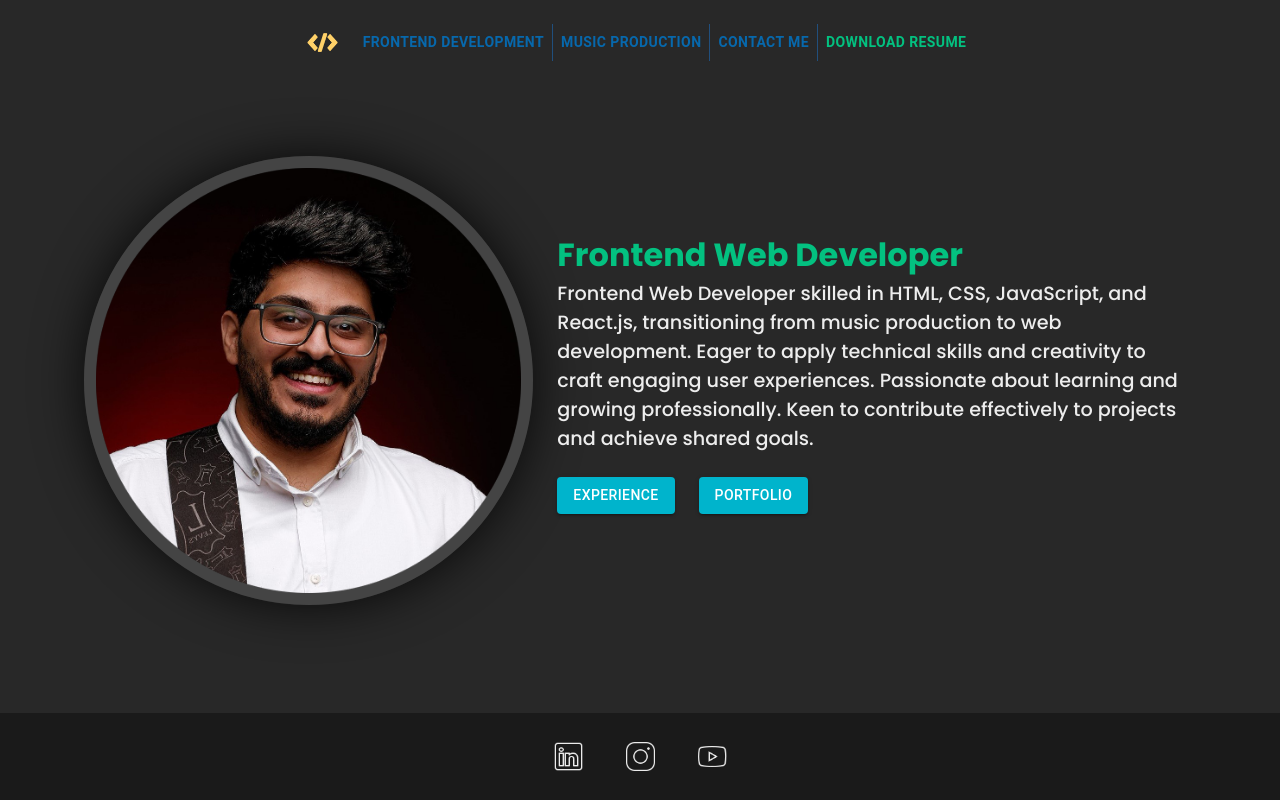
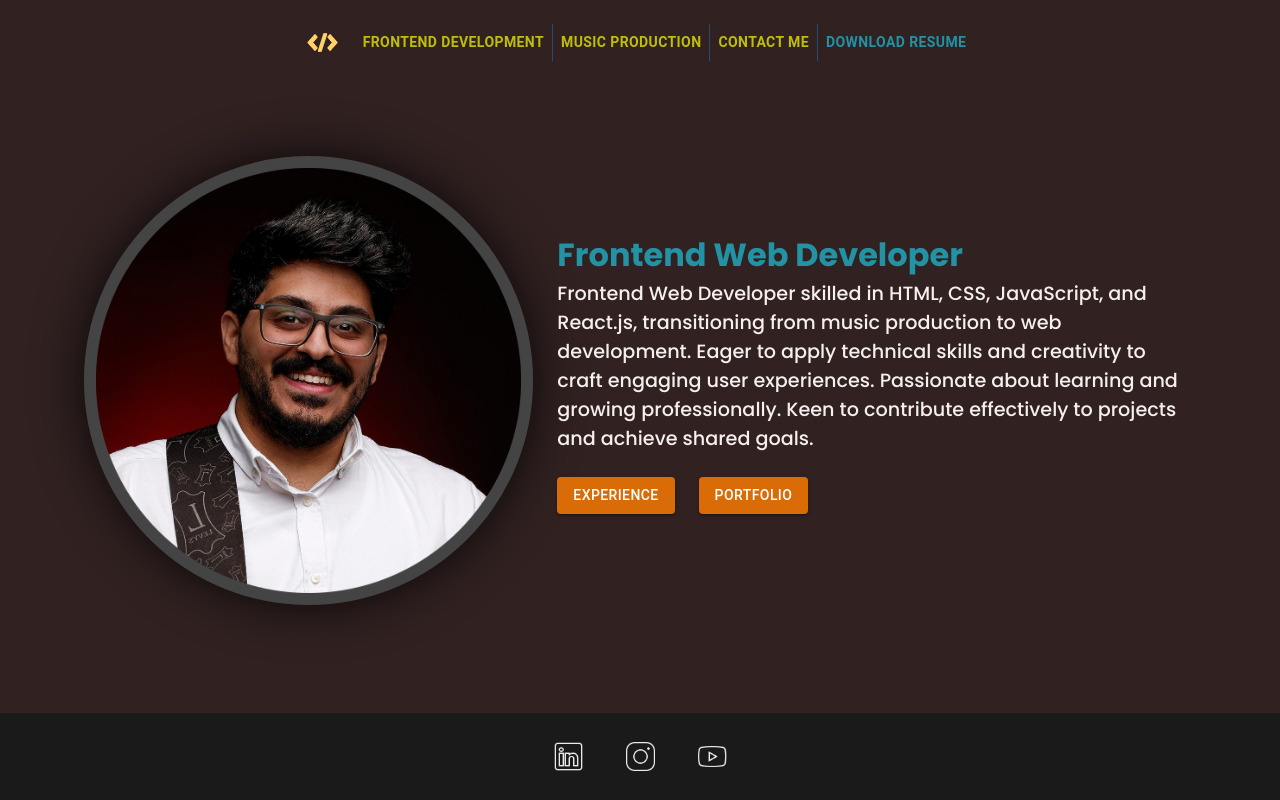
Before and after one commit to Osamaas93/osama-abusafieh-portfolio, a React (Create React App) app: page /osama-abusafieh-portfolio/frontend-development in a window 1280 px wide. Built offline with nearby package versions, Linux system fonts and the light colour scheme.

Commit message:
add the context and fix the routes

```diff
--- a/src/App.js
+++ b/src/App.js
@@ -1,11 +1,13 @@
 import { BrowserRouter as Router, Routes, Route } from "react-router-dom";
 import Layout from "./layout/Layout";
-import FrontendDevelopment from "./pages/FrontendDevelopment";
-import MusicProduction from "./pages/MusicProduction";
+import FrontendDevelopment from "./pages/SummaryPage";
 import ContactMe from "./pages/ContactMe";
+import MusicExperience from "./pages/Experience";
+import { SelectedContentProvider } from "./pages/context/context";
 
 function App() {
   return (
+    <SelectedContentProvider>
       <Router basename="osama-abusafieh-portfolio">
         <Routes>
           <Route path="/" element={<Layout />}>
@@ -14,11 +16,12 @@ function App() {
               path="frontend-development"
               element={<FrontendDevelopment />}
             />
-          <Route path="music-production" element={<MusicProduction />} />
             <Route path="contact-me" element={<ContactMe />} />
+            <Route path="music-experience" element={<MusicExperience />} />
           </Route>
         </Routes>
       </Router>
+    </SelectedContentProvider>
   );
 }
 
--- a/src/components/NavBar.js
+++ b/src/components/NavBar.js
@@ -1,6 +1,8 @@
 import { Button, ButtonGroup } from "@mui/material";
 import { Link } from "react-router-dom";
 import styled from "styled-components";
+import useSelectedContent from "../pages/context/context";
+import { myInformation } from "../utls/myInfotmation";
 
 const CustomButton = styled(Button)`
   && {
@@ -19,12 +21,35 @@ const ResumeButton = styled(Button)`
 `;
 
 const NavBar = () => {
+  const { updateSelectedContent } = useSelectedContent();
   return (
     <ButtonGroup variant="text" aria-label="button group">
-      <CustomButton component={Link} to="/frontend-development">
+      <CustomButton
+        component={Link}
+        to="/"
+        onClick={() =>
+          updateSelectedContent(
+            myInformation.frontend.title,
+            myInformation.frontend.description,
+            myInformation.frontend.image,
+            myInformation.frontend.id
+          )
+        }
+      >
         Frontend Development
       </CustomButton>
-      <CustomButton component={Link} to="/music-production">
+      <CustomButton
+        component={Link}
+        to="/"
+        onClick={() =>
+          updateSelectedContent(
+            myInformation.music.title,
+            myInformation.music.description,
+            myInformation.music.image,
+            myInformation.music.id
+          )
+        }
+      >
         Music Production
       </CustomButton>
       <CustomButton component={Link} to="/contact-me">
--- a/src/index.css
+++ b/src/index.css
@@ -20,12 +20,19 @@ code {
 }
 
 :root{
-  --brandPrimary: #0768AC;
+/*   --brandPrimary: #0768AC;
   --brandSecondary: #03C180;
   --bgDefault: #1A1A1A;
   --bgBody: #282828;
   --linesColor: #000000;
   --bodyText: #EDEDED;
-  --heartColor: #DC143C;
+  --heartColor: #DC143C; */
+  --bgBody: #312121;
+  --bodyText: #f5efed;
+  --brandPrimary:#bdbf09 ;
+  --brandSecondary: #2292a4;
+  --bgDefault: #1A1A1A;
 
 }
+
+/* {"Smoky black":"#0f0a0a","Isabelline":"#f5efed","Blue (Munsell)":"#2292a4","Citrine":"#bdbf09","Cocoa Brown":"#d96c06"} */
--- a/src/pages/ContactMe.js
+++ b/src/pages/ContactMe.js
@@ -24,17 +24,14 @@ const CustomTextField = styled(TextField)`
       color: white;
     }
     .MuiOutlinedInput-root {
-      /* For border color */
       fieldset {
         border-color: white;
       }
       &:hover fieldset {
-        border-color: var(--brandPrimary); /* Change border color on hover */
+        border-color: var(--brandPrimary);
       }
       &.Mui-focused fieldset {
-        border-color: var(
-          --brandPrimary
-        ); /* Change border color when focused */
+        border-color: var(--brandPrimary);
       }
     }
   }
@@ -87,7 +84,7 @@ const ContactMe = () => {
       <Container maxWidth="xs">
         <Box
           sx={{
-            marginTop: 8,
+            marginTop: 3,
             display: "flex",
             flexDirection: "column",
             alignItems: "center",
--- /dev/null
+++ b/src/pages/Experience.js
@@ -0,0 +1,5 @@
+const Experience = () => {
+  return <div></div>;
+};
+
+export default Experience;
--- a/src/pages/MusicProduction.js
+++ /dev/null
@@ -1,101 +0,0 @@
-import React from "react";
-import { Box, Button, Container, Grid } from "@mui/material";
-import { myInformation } from "../utls/myInfotmation";
-import styled from "styled-components";
-
-const CustomGrid = styled.div`
-  @media (max-width: 700px) {
-    text-align: center;
-  }
-`;
-
-const FrontendDevelopment = () => {
-  return (
-    <Box
-      sx={{
-        display: "flex",
-        flexDirection: "column",
-        justifyContent: "center",
-        alignItems: "center",
-        minHeight: "calc(100vh - 64px - 64px)", // Adjust according to your header and footer height
-      }}
-    >
-      <Container>
-        <Box
-          sx={{
-            padding: "20px 20px 100px 20px",
-          }}
-        >
-          <Grid container spacing={3}>
-            <Grid item xs={12} lg={5}>
-              <Box
-                display="flex"
-                justifyContent="center"
-                sx={{
-                  border: "12px solid  #444",
-                  boxShadow: "0px 0px 50px 0px rgba(0, 0, 0, 0.8)",
-                  borderRadius: "999px",
-                }}
-              >
-                <img
-                  alt="complex"
-                  src={`${process.env.PUBLIC_URL}/assets/music-img.png`}
-                  style={{
-                    maxWidth: "100%",
-                    maxHeight: "100%",
-                  }}
-                />
-              </Box>
-            </Grid>
-            <Grid
-              item
-              xs={12}
-              lg={7}
-              container
-              direction="column"
-              justifyContent="center"
-              alignItems="center"
-            >
-              <Grid item>
-                <CustomGrid>
-                  <h2
-                    style={{
-                      fontSize: "2rem",
-                      color: "var(--brandSecondary)",
-                      fontWeight: 700,
-                    }}
-                  >
-                    {myInformation.music.title}
-                  </h2>
-                  <h4
-                    style={{
-                      fontSize: "1.2rem",
-                      color: "var(--bodyText)",
-                      fontWeight: 500,
-                    }}
-                  >
-                    {myInformation.music.description}
-                  </h4>
-                  <Button
-                    variant="contained"
-                    sx={{ mt: 3, mb: 2, mr: 3, background: "#00B4CC" }}
-                  >
-                    Experience
-                  </Button>
-                  <Button
-                    variant="contained"
-                    sx={{ mt: 3, mb: 2, background: "#00B4CC" }}
-                  >
-                    Portfolio
-                  </Button>
-                </CustomGrid>
-              </Grid>
-            </Grid>
-          </Grid>
-        </Box>
-      </Container>
-    </Box>
-  );
-};
-
-export default FrontendDevelopment;
--- /dev/null
+++ b/src/pages/Portfolio.js
@@ -0,0 +1,5 @@
+const Portfolio = () => {
+  return <div></div>;
+};
+
+export default Portfolio;
--- a/src/pages/FrontendDevelopment.js
+++ b/src/pages/SummaryPage.js
@@ -1,7 +1,7 @@
 import React from "react";
 import { Box, Button, Container, Grid } from "@mui/material";
 import styled from "styled-components";
-import { myInformation } from "../utls/myInfotmation";
+import useSelectedContent from "./context/context";
 
 const CustomGrid = styled.div`
   @media (max-width: 700px) {
@@ -10,6 +10,7 @@ const CustomGrid = styled.div`
 `;
 
 const FrontendDevelopment = () => {
+  const { selectedContent } = useSelectedContent();
   return (
     <Box
       sx={{
@@ -39,7 +40,7 @@ const FrontendDevelopment = () => {
               >
                 <img
                   alt="complex"
-                  src={`${process.env.PUBLIC_URL}/assets/frontend-img.png`}
+                  src={`${selectedContent.image}`}
                   style={{
                     maxWidth: "100%",
                     maxHeight: "100%",
@@ -54,7 +55,7 @@ const FrontendDevelopment = () => {
               container
               direction="column"
               justifyContent="center"
-              alignItems="center" // Center the content vertically
+              alignItems="center"
             >
               <Grid item>
                 <CustomGrid>
@@ -65,7 +66,7 @@ const FrontendDevelopment = () => {
                       fontWeight: 700,
                     }}
                   >
-                    {myInformation.frontend.title}
+                    {selectedContent.title}
                   </h2>
                   <h4
                     style={{
@@ -74,18 +75,31 @@ const FrontendDevelopment = () => {
                       fontWeight: 500,
                     }}
                   >
-                    {myInformation.frontend.description}
+                    {selectedContent.description}
                   </h4>
 
                   <Button
                     variant="contained"
-                    sx={{ mt: 3, mb: 2, mr: 3, background: "#00B4CC" }}
+                    sx={{
+                      mt: 3,
+                      mb: 2,
+                      mr: 3,
+                      background: "#d96c06",
+                      "&:focus": { backgroundColor: "#bdbf09" },
+                    }}
+                    id={selectedContent.id}
                   >
                     Experience
                   </Button>
                   <Button
                     variant="contained"
-                    sx={{ mt: 3, mb: 2, background: "#00B4CC" }}
+                    sx={{
+                      mt: 3,
+                      mb: 2,
+                      background: "#d96c06",
+                      "&:focus": { backgroundColor: "#bdbf09" },
+                    }}
+                    id={selectedContent.id}
                   >
                     Portfolio
                   </Button>
--- /dev/null
+++ b/src/pages/context/context.js
@@ -0,0 +1,29 @@
+import React, { createContext, useContext, useState } from "react";
+import { myInformation } from "../../utls/myInfotmation";
+
+const SelectedContentContext = createContext();
+
+const useSelectedContent = () => useContext(SelectedContentContext);
+
+export const SelectedContentProvider = ({ children }) => {
+  const [selectedContent, setSelectedContent] = useState({
+    title: myInformation.frontend.title,
+    description: myInformation.frontend.description,
+    image: myInformation.frontend.image,
+    id: myInformation.frontend.id,
+  });
+
+  const updateSelectedContent = (title, description, image, id) => {
+    setSelectedContent({ title, description, image, id });
+  };
+
+  return (
+    <SelectedContentContext.Provider
+      value={{ selectedContent, updateSelectedContent }}
+    >
+      {children}
+    </SelectedContentContext.Provider>
+  );
+};
+
+export default useSelectedContent;
--- a/src/utls/myInfotmation.js
+++ b/src/utls/myInfotmation.js
@@ -5,6 +5,7 @@ export const myInformation = {
     description: `Frontend Web Developer skilled in HTML, CSS, JavaScript, and React.js,
     transitioning from music production to web development. Eager to apply technical
     skills and creativity to craft engaging user experiences. Passionate about learning and growing professionally. Keen to contribute effectively to projects and achieve shared goals.`,
+    image: `${process.env.PUBLIC_URL}/assets/frontend-img.png`,
   },
   music: {
     id: 2,
@@ -15,5 +16,6 @@ skill set to every project. Proficient in playing various instruments and adept
 soundscapes across diverse genres, I excel in blending traditional and contemporary elements to create
 evocative compositions. With a commitment to excellence in mixing and mastering, I am dedicated to pushing
 creative boundaries and delivering memorable music that resonates with audiences.`,
+    image: `${process.env.PUBLIC_URL}/assets/music-img.png`,
   },
 };
```
Also changed, not shown: src/components/DropDownMenu.js (+23 -2 lines), 7 other files (tests, documents, lock files or other folders). Lines whose indentation alone changed are shown as unchanged.
